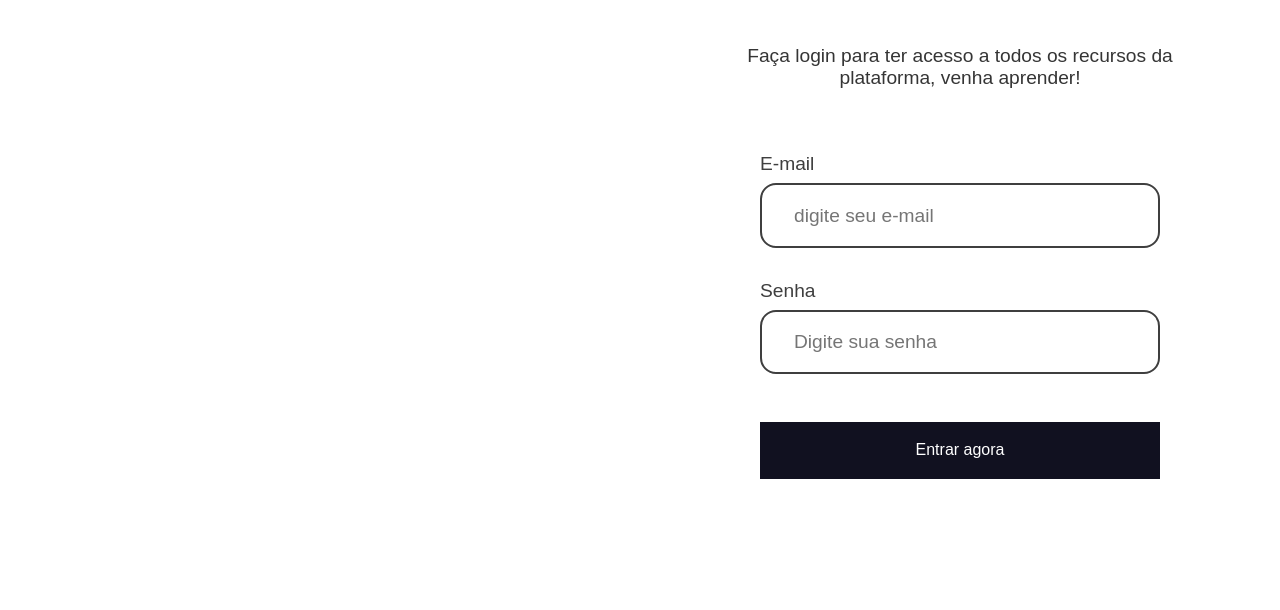
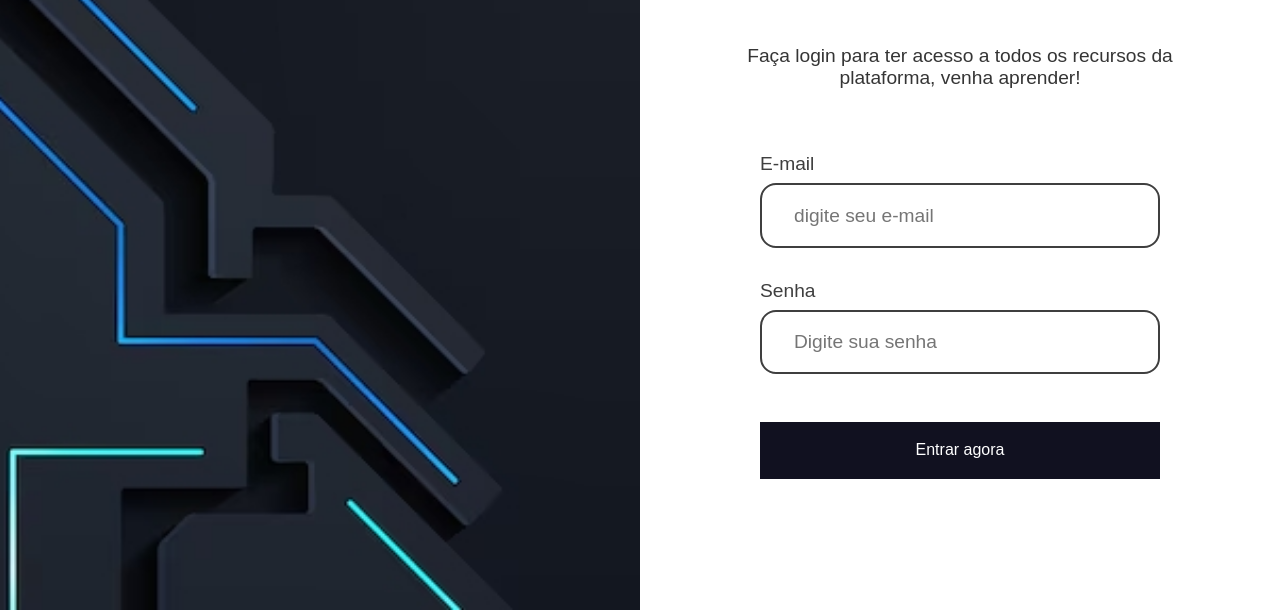
Before and after one commit to mundoinovador/teste-aula-marketing, a plain HTML site: page index.html in a window 1280 px wide. Shown: the part 190-800 px from the top of the page. Drawn offline with Linux system fonts and the light colour scheme.

Commit message:
Alteração css, banner img

```diff
--- a/style.css
+++ b/style.css
@@ -8,7 +8,7 @@
 main {
   display: flex;
   min-height: 100vh;
-  background-image: url(./img/banner.jpg);
+  background-image: url(./banner.jpg);
   background-position: center;
   background-size: cover;
 }
```
